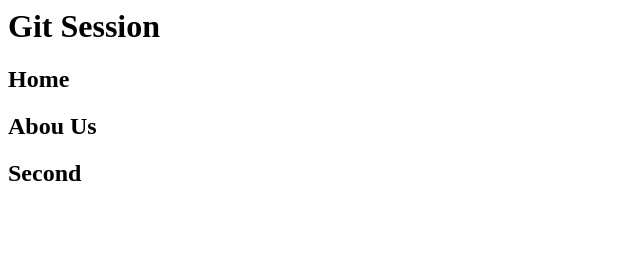
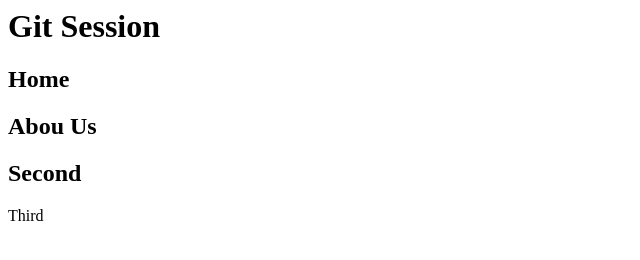
Before and after one commit to sandeepkhandale81/my_project, a plain HTML site: page a.html in a window 1280 px wide. Shown: the full height of the page, 0-640 px from the left. Drawn offline with Linux system fonts and the light colour scheme.

Commit message:
Fourth Commit Modified a.html

```diff
--- a/a.html
+++ b/a.html
@@ -7,5 +7,6 @@
 <h2> Abou Us </h2>
 
 <h2> Second </h2>
+<h23> Third </h3>
 
 </html>
```
